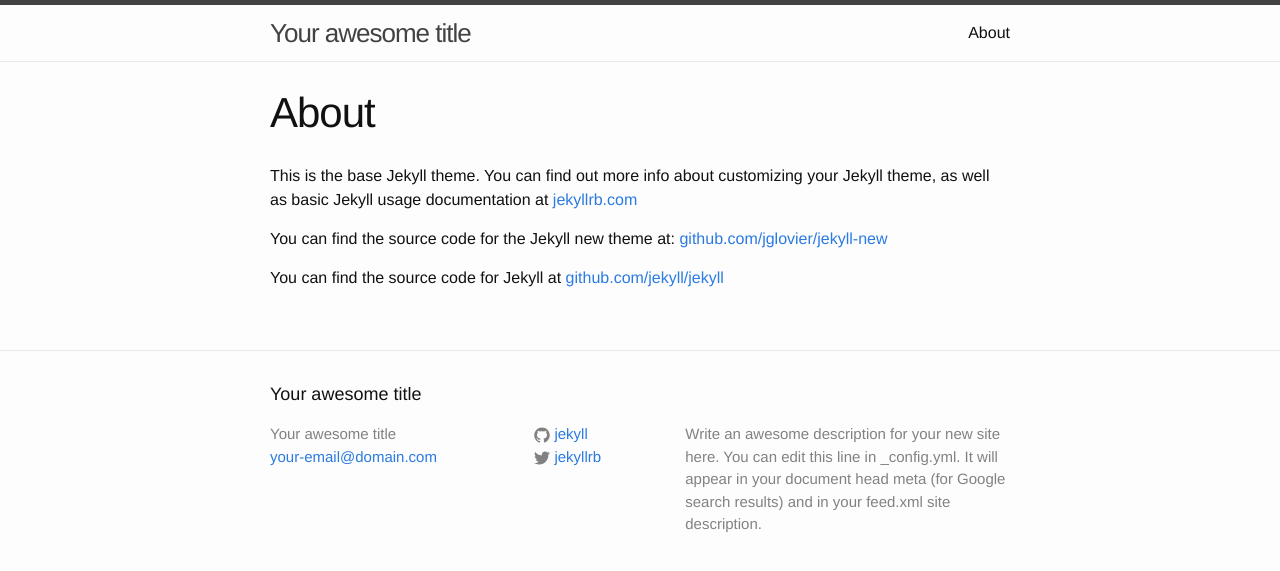
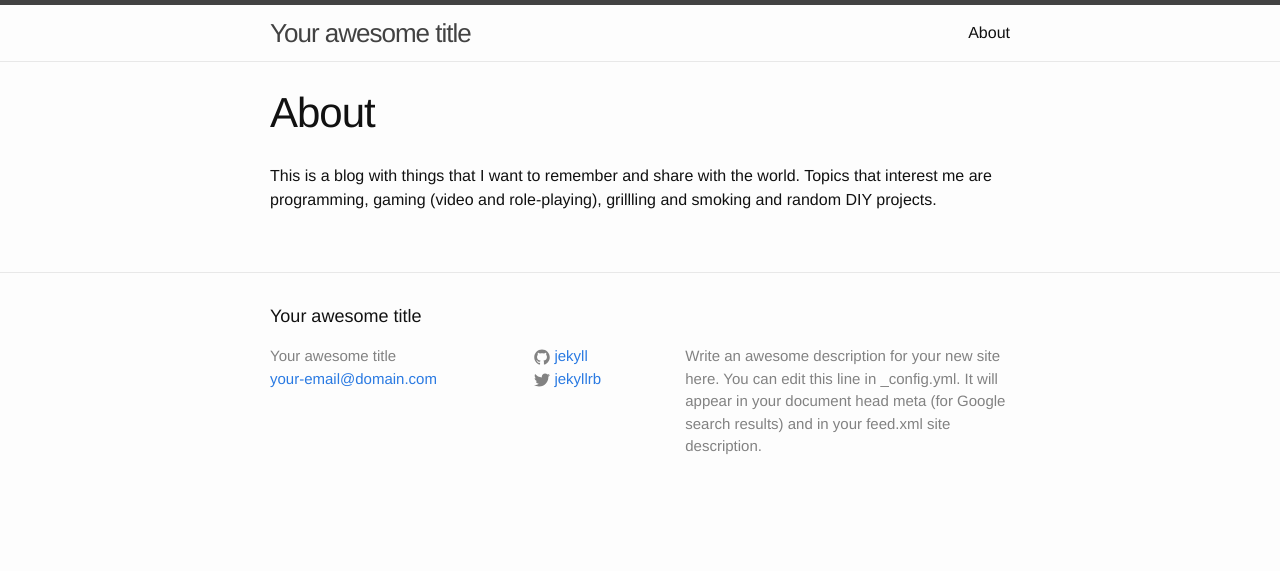
Before and after one commit to psychoph/psychoph.github.io, a Jekyll site: the page built from about.md, in a window 1280 px wide. Shown: the top 571 px of the page. Built offline with Jekyll 4.4.1, drawn with Linux system fonts in a browser that asks for light colours.

```diff
--- a/about.md
+++ b/about.md
@@ -4,8 +4,4 @@ title: About
 permalink: /about/
 ---
 
-This is the base Jekyll theme. You can find out more info about customizing your Jekyll theme, as well as basic Jekyll usage documentation at [jekyllrb.com](http://jekyllrb.com/)
-
-You can find the source code for the Jekyll new theme at: [github.com/jglovier/jekyll-new](https://github.com/jglovier/jekyll-new)
-
-You can find the source code for Jekyll at [github.com/jekyll/jekyll](https://github.com/jekyll/jekyll)
+This is a blog with things that I want to remember and share with the world. Topics that interest me are programming, gaming (video and role-playing), grillling and smoking and random DIY projects.
```
Also changed, not shown: _layouts/post.html (+13 -0 lines).
